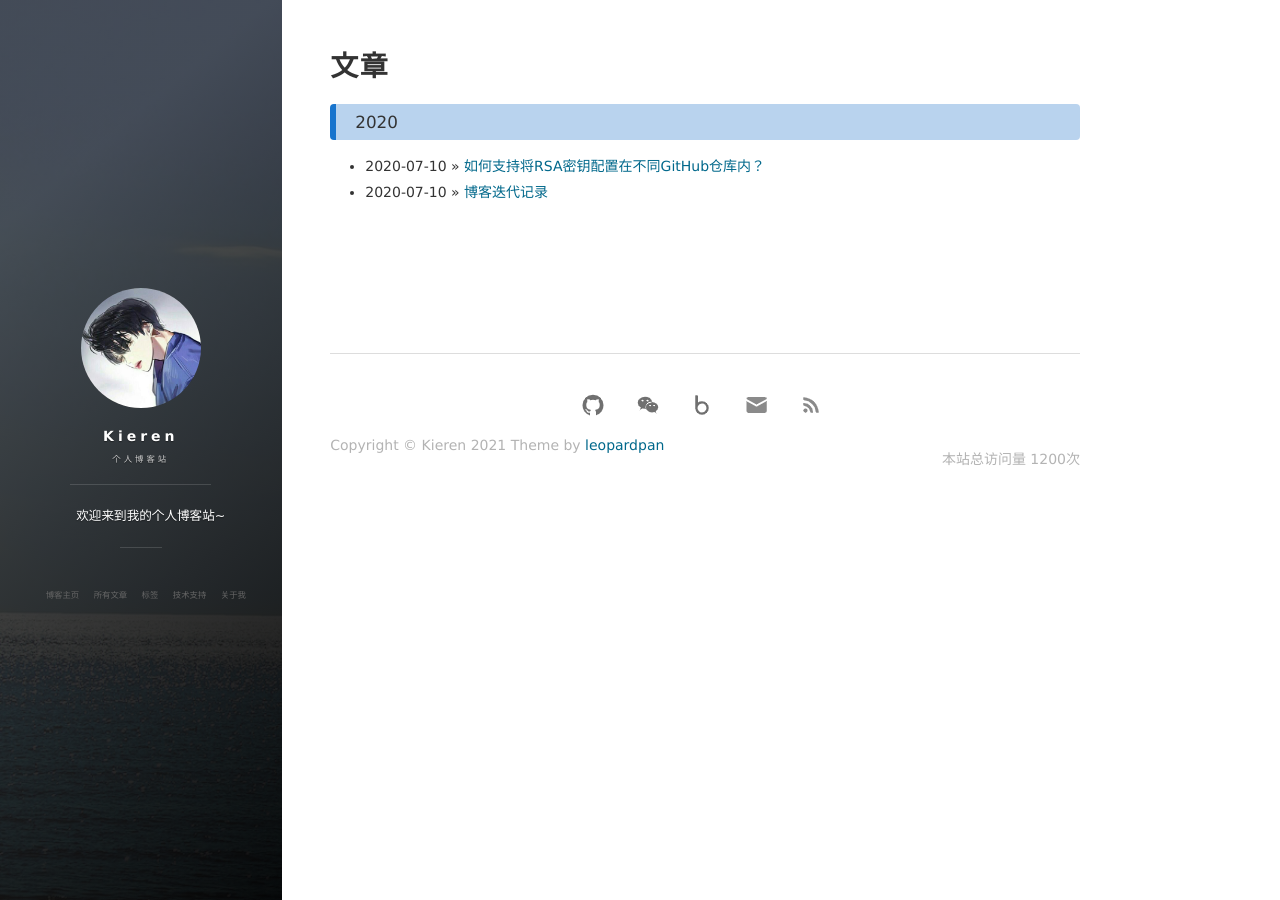
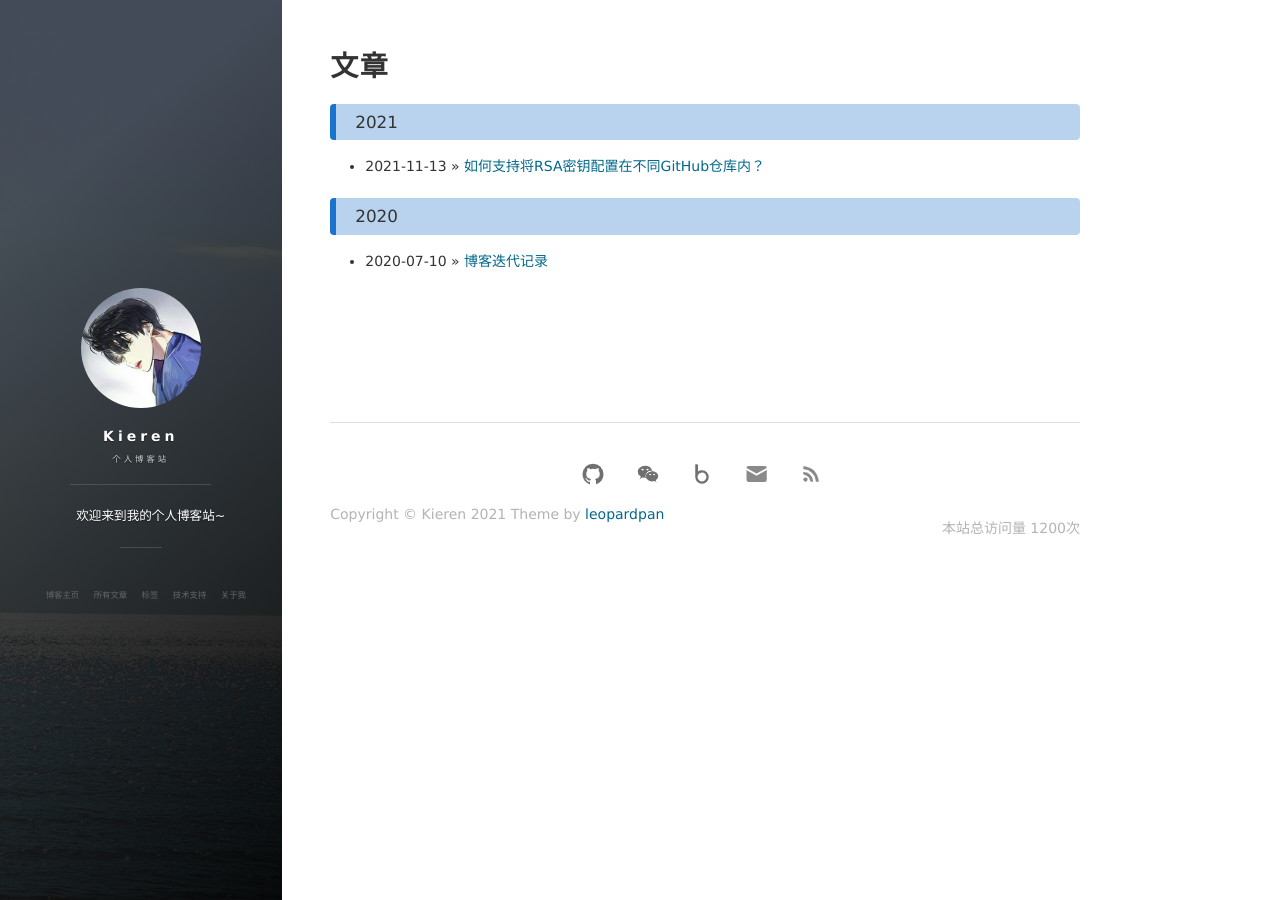
Before and after one commit to Little-Five/Little-Five.github.io, a Jekyll site: the page built from archive.html, in a window 1280 px wide. Built offline with Jekyll 4.4.1, drawn with Linux system fonts in a browser that asks for light colours; nearby versions of some CDN libraries; comment, search, counter and statistics services are not loaded.

Commit message:
modify time

```diff
--- a/_posts/2021-11-13-GitmMultipleRSA.md
+++ b/_posts/2021-11-13-GitmMultipleRSA.md
@@ -1,7 +1,7 @@
 ---
 layout: post
 title: 如何支持将RSA密钥配置在不同GitHub仓库内？
-date: 2020-07-10
+date: 2021-11-13
 tags: 开发小技巧
 ---
 
```
